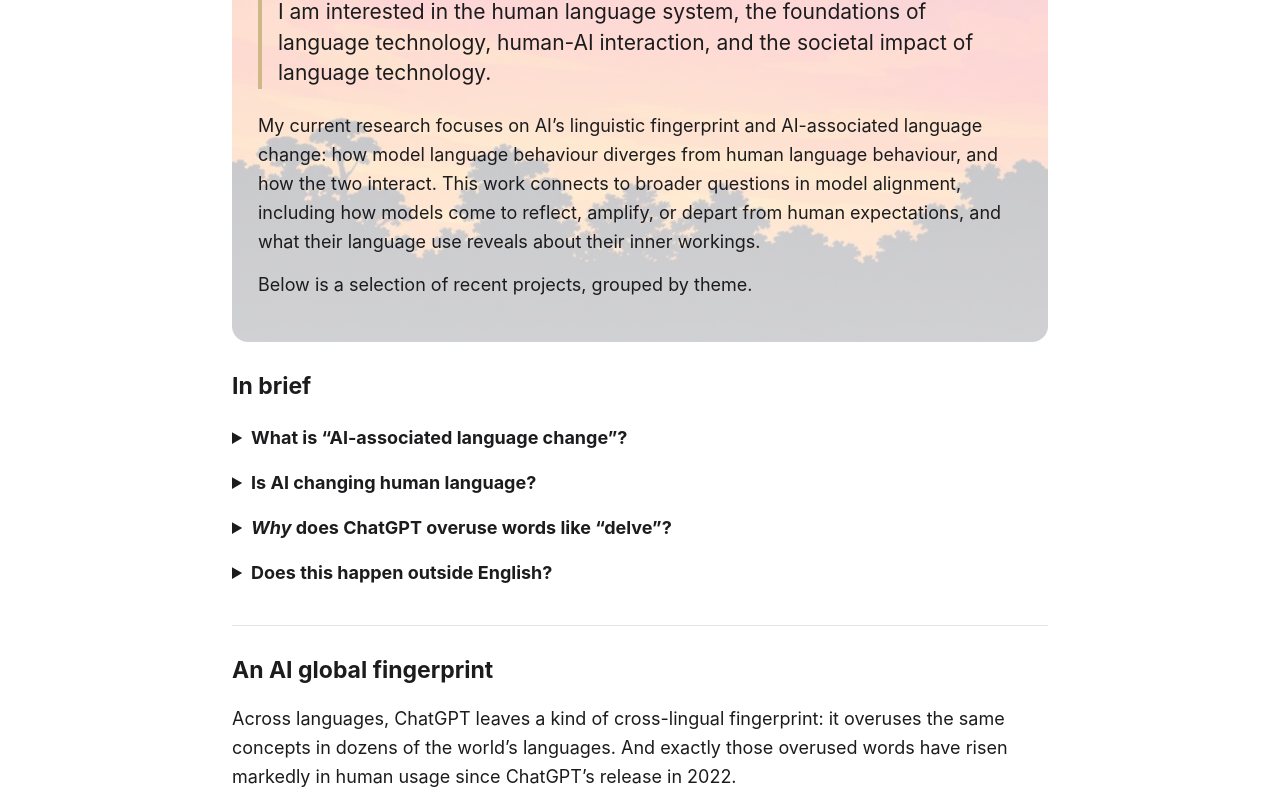
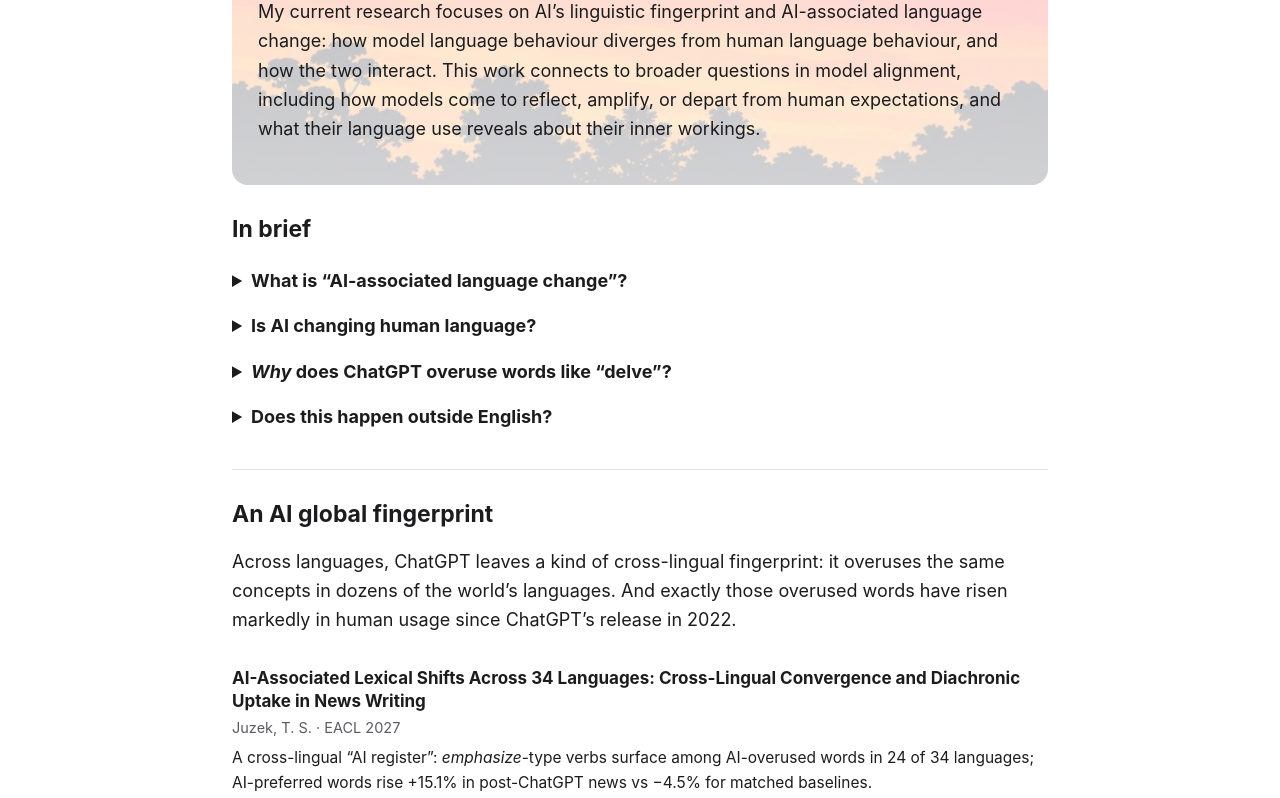
Before and after one commit to tjuzek/tjuzek.github.io, a plain HTML site: page research.html in a window 1280 px wide. Shown: the part 146-944 px from the top of the page. Drawn offline with Linux system fonts and the light colour scheme.

Commit message:
Research page: opening line (with the vertical bar) and 'Below is a selection' deleted from the header (Tommie's word).

```diff
--- a/research.html
+++ b/research.html
@@ -147,14 +147,11 @@
 
   <section class="hero">
     <h1>Research &amp; publications</h1>
-    <p class="pitch">I am interested in the human language system, the foundations of language
-       technology, human-AI interaction, and the societal impact of language technology.</p>
     <p>My current research focuses on AI&rsquo;s linguistic fingerprint and
        AI-associated language change: how model language behaviour diverges from
        human language behaviour, and how the two interact. This work connects to broader questions in
        model alignment, including how models come to reflect, amplify, or depart from human
        expectations, and what their language use reveals about their inner workings.</p>
-    <p>Below is a selection of recent projects, grouped by theme.</p>
   </section>
 
   <section id="in-brief">
```
